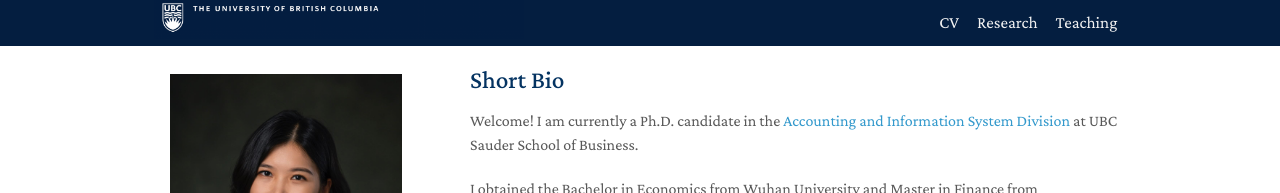
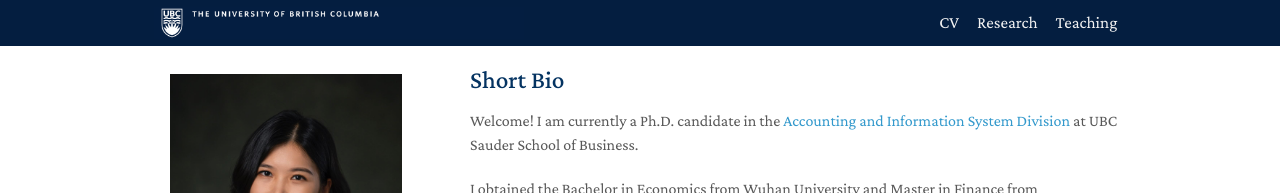
Before and after one commit to zeyang1225/zeyang1225.github.io, a Jekyll site: the page built from index.md, in a window 1280 px wide. Shown: the top 193 px of the page. Built offline with Jekyll 4.4.1, drawn with Linux system fonts in a browser that asks for light colours; nearby versions of some CDN libraries; a style sheet for code colours, icons or effects is not loaded; our own code applies the rules of GitHub Pages for plain Markdown files.

Commit message:
Update homepage.html

```diff
--- a/_layouts/homepage.html
+++ b/_layouts/homepage.html
@@ -59,7 +59,7 @@
   </head>
   <body>
       <div class="topnav">
-      <a href="https://www.ubc.ca/"><img width="370" src="./assets/img/ubc logo.png"></a>
+      <a href="https://www.ubc.ca/"><img width="370" src="./assets/img/ubc logo2.png"></a>
       <div id="myLinks">
     <a class="normal right" href="./#teaching">Teaching</a>
     <a class="normal" href="./#dissertation">Research</a>
```
